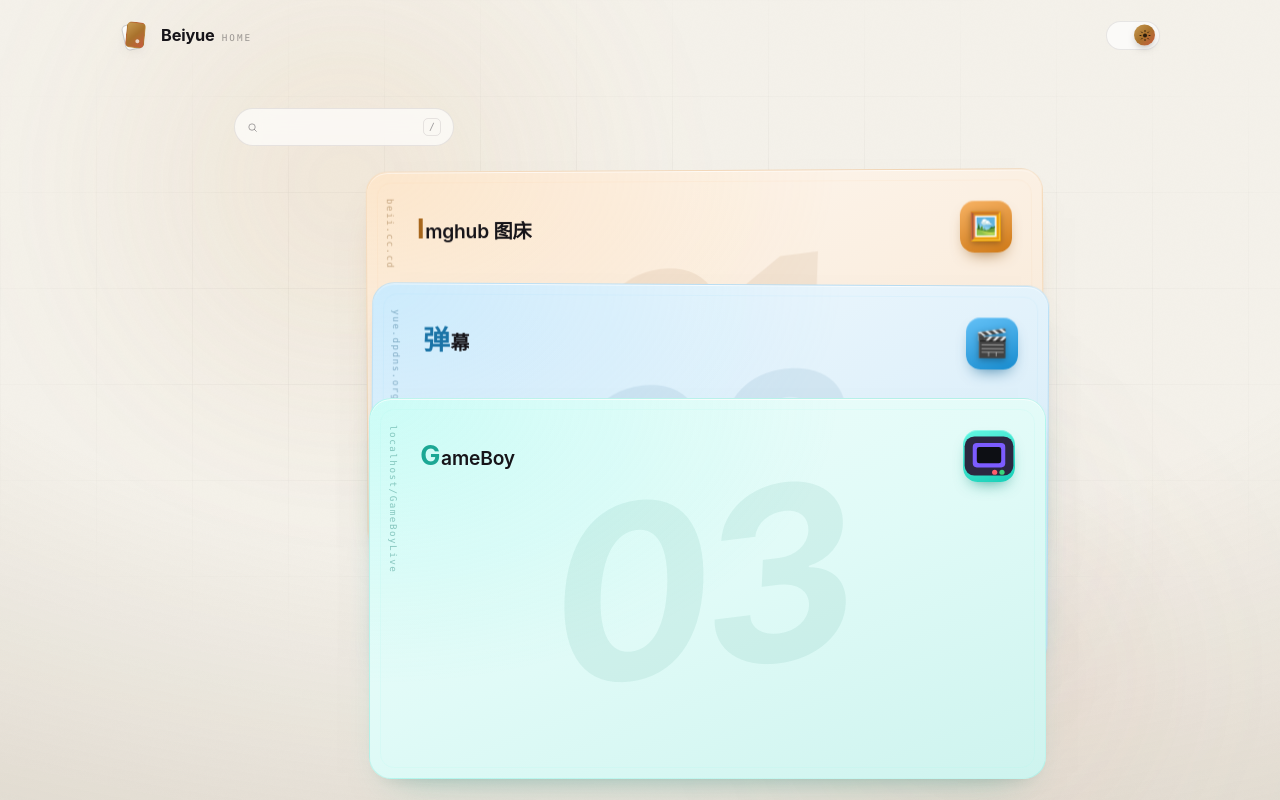
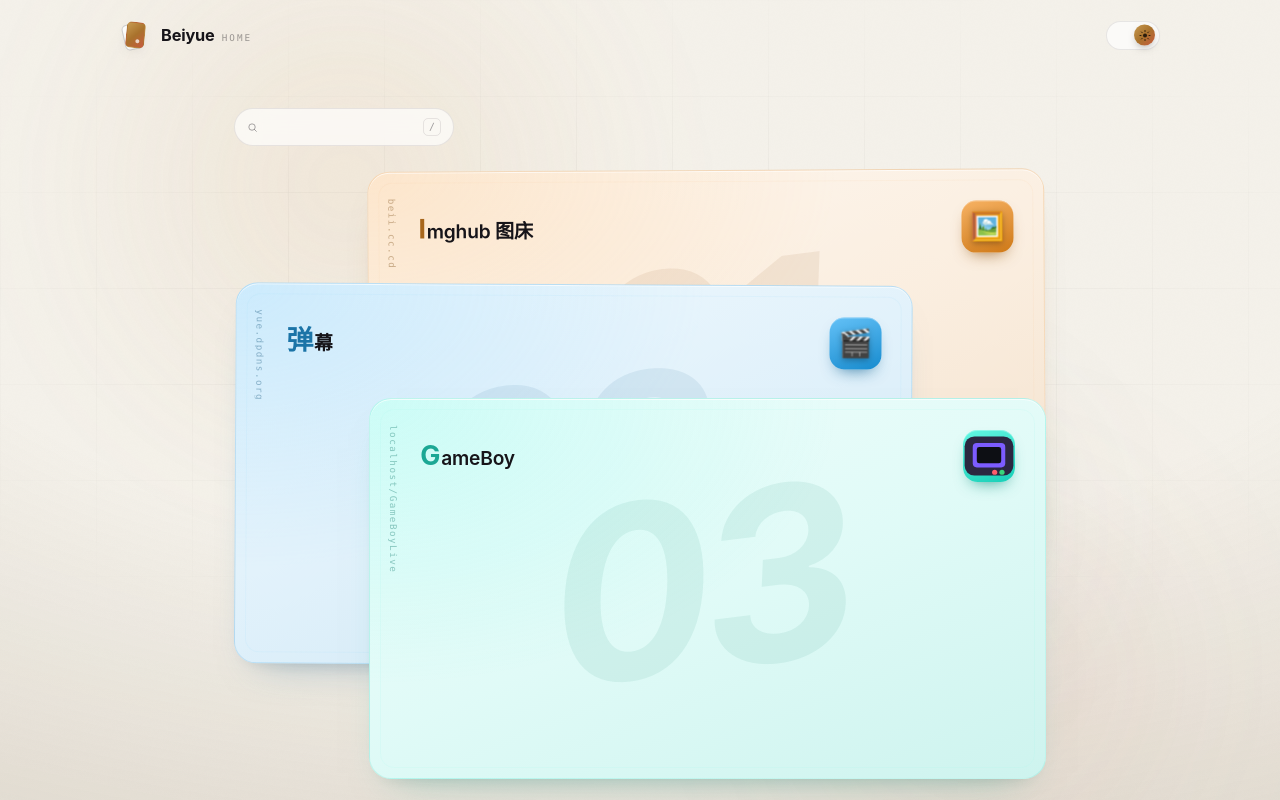
Before and after one commit to yinyiqu/beiyue-home, a Vue app: page / in a window 1280 px wide. Shown: the top 800 px of the page. Built offline with nearby package versions, Linux system fonts and the light colour scheme.

Commit message:
feat: zigzag stacked deck with center pull

```diff
--- a/src/components/Deck.vue
+++ b/src/components/Deck.vue
@@ -14,6 +14,7 @@
         v-for="(app, i) in apps"
         :key="app.id"
         class="deck__item"
+        :class="{ 'deck__item--right': i % 2 === 0 }"
         :style="{ '--i': i }"
       >
         <DeckCard :app="app" :index="i" :is-last="i === apps.length - 1" />
@@ -101,9 +102,26 @@
     --card-ratio-h: 9;
   }
 
+  /* 卡宽占容器的 5/6，剩下 1/6 就是左右错位的余量：
+     偶数张靠右、奇数张贴左，形成之字形叠放 */
   .deck {
-    /* 左 1/6 空档，右 5/6 卡宽（百分比 padding 按包含块宽度解析） */
-    padding-left: 16.6667%;
+    padding-inline: 0;
+  }
+
+  .deck__item {
+    width: 83.3333%;
+  }
+
+  /* margin-left:auto 把偶数张推到最右，奇数张留在最左 */
+  .deck__item--right {
+    margin-left: auto;
+  }
+
+  /* 鼠标停在某张牌上时，把它提到最上层：滑到正中 + 完整露出，
+     这才像从一叠牌里抽出来看 */
+  .deck__item:hover,
+  .deck__item:focus-within {
+    z-index: 9;
   }
 }
 </style>
--- a/src/components/DeckCard.vue
+++ b/src/components/DeckCard.vue
@@ -34,8 +34,7 @@
   return {
     '--hue': props.app.hue,
     '--i': props.index,
-    '--tilt': `${(stagger * 0.3).toFixed(2)}deg`,
-    '--fan': `${(stagger * 1.5).toFixed(2)}px`
+    '--tilt': `${(stagger * 0.3).toFixed(2)}deg`
   }
 })
 </script>
--- a/src/styles/card.css
+++ b/src/styles/card.css
@@ -9,9 +9,8 @@
   --ratio-h: var(--card-ratio-h, 16);
   /* 露出比例：只露角落那一条 */
   --band: 0.19;
-  /* 抽出量：相对牌面自身宽度，横向抽出 20% 卡宽，
-     正好填满牌堆左侧预留的那条空档 */
-  --lift: -20%;
+  /* 悬停时滑向正中的位移量：容器两侧各留 1/12，正好是卡宽的 10% */
+  --fan-hover: 10%;
 
   position: relative;
   display: block;
@@ -53,7 +52,7 @@
     );
   box-shadow: 0 22px 40px -26px hsl(var(--hue) 85% 25% / 0.9),
     0 10px 20px -12px rgba(0, 0, 0, 0.45), inset 0 1px 0 hsl(var(--hue) 90% 85% / 0.14);
-  transform: translate3d(var(--fan, 0px), 0, 0) rotate(var(--tilt, 0deg));
+  transform: rotate(var(--tilt, 0deg));
   transform-origin: 50% 92%;
   transition: transform 480ms var(--ease-spring), box-shadow 380ms var(--ease-out),
     border-color 380ms var(--ease-out);
@@ -227,6 +226,11 @@
     --band: 0.3;
   }
 
+  /* 靠右的那些牌，悬停时往左滑到正中 */
+  .deck__item--right .card {
+    --fan-hover: -10%;
+  }
+
   .card__corner {
     height: 30%;
     gap: 16px;
@@ -269,7 +273,8 @@
 @media (hover: hover) and (min-width: 720px) {
   .card:hover .card__face,
   .card:focus-visible .card__face {
-    transform: translate3d(var(--lift), 0, 0) rotate(0deg);
+    /* 滑到正中并轻轻抬起，像从一叠牌里被抽出来看清楚 */
+    transform: translate3d(var(--fan-hover), -10px, 0) rotate(0deg) scale(1.012);
     border-color: hsl(var(--hue) 85% 72% / 0.5);
     box-shadow: 0 26px 46px -24px hsl(var(--hue) 85% 28% / 0.95),
       0 12px 22px -14px rgba(0, 0, 0, 0.5), 0 0 0 1px hsl(var(--hue) 85% 72% / 0.2),
@@ -300,7 +305,7 @@
   }
 
   .card:active .card__face {
-    transform: translate3d(calc(var(--lift) * 0.55), 0, 0) rotate(0deg);
+    transform: translate3d(var(--fan-hover), -4px, 0) rotate(0deg) scale(1.004);
   }
 
   .card:focus-visible .card__face {
```
Also changed, not shown: 4 other files (tests, documents, lock files or other folders).
